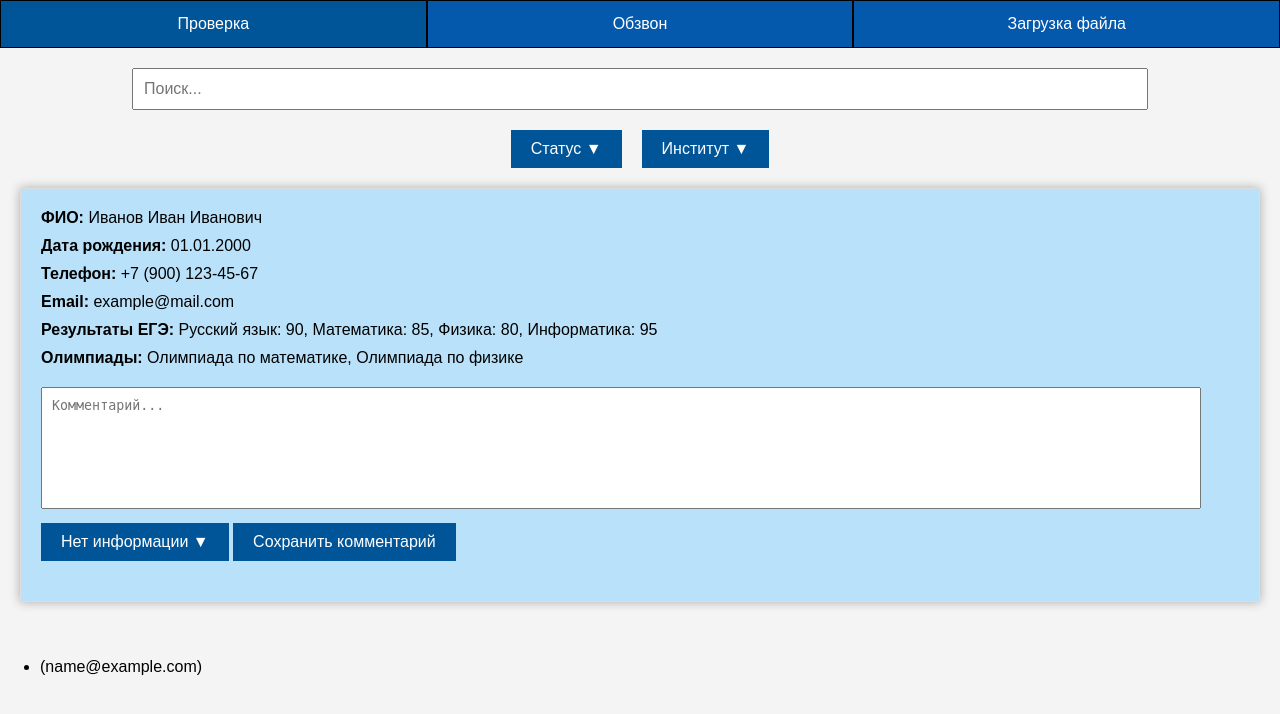
After one commit to Nadezhda13Soloveva/CRM_BVI, a Django app: template CRM_BVI/checking/templates/calling.html in a window 1280 px wide. The commit adds this page. Shown: the top 714 px of the page. Run offline with Django 5.2, Linux system fonts and the light colour scheme; the template is opened without the code that fills it: most values are stand-ins (such as "Sample title", 1, 10 or a date in 2020).

Commit message:
First attempt to connect a page with a call. ERRORS: it is required to correct display errors in html file, and also to configure displaying of list of blocks instead of one.

```diff
--- /dev/null
+++ b/CRM_BVI/checking/static/css/stylecalling.css
@@ -0,0 +1,133 @@
+body {
+    font-family: Arial, sans-serif;
+    margin: 0;
+    padding: 0;
+    background-color: #f4f4f4;
+}
+.navbar {
+    display: flex;
+    background-color: #0559ad;
+    overflow: hidden;
+}
+.navbar a {
+    flex: 1;
+    display: block;
+    color: white;
+    text-align: center;
+    padding: 14px 0;
+    text-decoration: none;
+    border: 1px solid black; /* Добавление тонкой чёрной границы */
+}
+.navbar a:hover {
+    background-color: #005599;
+}
+.main-content {
+    padding: 20px;
+    text-align: center;
+}
+.search-box {
+    margin-bottom: 20px;
+}
+.filters {
+    display: flex;
+    justify-content: center;
+    margin-bottom: 20px;
+}
+.filters .dropdown {
+    position: relative;
+}
+.filters .dropdown button {
+    background-color: #005599;
+    color: white;
+    border: none;
+    padding: 10px 20px;
+    margin: 0 10px;
+    cursor: pointer;
+    font-size: 16px;
+}
+.filters .dropdown-content {
+    display: none;
+    position: absolute;
+    background-color:#005599;
+    min-width: 200px;
+    box-shadow: 0 8px 16px rgba(0, 0, 0, 0.2);
+    z-index: 1;
+    text-align: center;
+}
+.filters .dropdown:hover .dropdown-content,
+.filters .dropdown:focus-within .dropdown-content {
+    display: block;
+}
+.filters .dropdown-content label {
+    display: block;
+    color: white;
+    padding: 10px 15px;
+    text-decoration: none;
+}
+.filters .dropdown-content label input {
+    margin-right: 10px;
+}
+.filters .dropdown-content label:hover {
+    background-color: #0888f2;
+}
+.person-info {
+    border: 1px solid #ddd;
+    padding: 20px;
+    margin-bottom: 20px;
+    text-align: left;
+    background-color: rgb(185, 226, 250);
+    box-shadow: 0 0 10px rgba(0, 0, 0, 0.3);
+}
+.person-info div {
+    margin-bottom: 10px;
+}
+.comment-section {
+    margin-top: 20px;
+}
+.comment-section textarea {
+    width: 95%;
+    height: 100px;
+    padding: 10px;
+    margin-bottom: 10px;
+    resize: none;
+}
+.comment-section .dropdown {
+    position: relative;
+    display: inline-block;
+}
+.comment-section .dropdown button {
+    background-color: #005599;
+    color: white;
+    border: none;
+    padding: 10px 20px;
+    cursor: pointer;
+    font-size: 16px;
+}
+.comment-section .dropdown-content {
+    display: none;
+    position: absolute;
+    background-color: #005599;
+    color: white;
+    min-width: 200px;
+    box-shadow: 0 8px 16px rgba(0, 0, 0, 0.2);
+    z-index: 1;
+}
+.comment-section .dropdown:hover .dropdown-content,
+.comment-section .dropdown:focus-within .dropdown-content {
+    display: block;
+}
+.comment-section .dropdown-content div {
+    padding: 10px 15px;
+    cursor: pointer;
+}
+.comment-section .dropdown-content div:hover {
+    background-color: #0888f2;
+}
+.comment-section button.save-comment {
+    background-color: #005599;
+    color: white;
+    border: none;
+    padding: 10px 20px;
+    cursor: pointer;
+    font-size: 16px;
+}
--- a/CRM_BVI/checking/templates/base_generic.html
+++ b/CRM_BVI/checking/templates/base_generic.html
@@ -3,15 +3,16 @@
 <head>
     <meta charset="UTF-8">
     <meta name="viewport" content="width=device-width, initial-scale=1.0">
-    <title>Форма проверки</title>
+    {% block title %}<title>Форма проверки</title>{% endblock %}
 
 {% load static %}
 <link rel="stylesheet" href="{% static 'css/stylechecking.css' %}" crossorigin="anonymous"/>
+<link rel="stylesheet" href="{% static 'css/stylecalling.css' %}" crossorigin="anonymous"/>
 </head>
 <body>
     <div class="navbar">
-        <a href="#">Проверка</a>
-        <a href="#">Обзвон</a>
+        <a href="{% url 'index' %}">Проверка</a>
+        <a href="{% url 'calling' %}">Обзвон</a>
         <a href="#">Загрузка файла</a>
     </div>
 
--- /dev/null
+++ b/CRM_BVI/checking/templates/calling.html
@@ -0,0 +1,97 @@
+{% extends "base_generic.html" %}
+
+{% block title %}
+    <title>Страница с поиском и фильтрами</title>
+    <script>
+        function updateButtonText(dropdown, button) {
+            const items = dropdown.querySelectorAll('input[type="checkbox"]:checked');
+            const values = Array.from(items).map(item => item.nextSibling.textContent.trim());
+            button.textContent = values.join(', ') || 'Выберите...';
+        }
+
+        function setButtonText(button, text) {
+            button.textContent = text;
+        }
+
+        document.addEventListener('DOMContentLoaded', () => {
+            const statusDropdownItems = document.querySelectorAll('.comment-section .dropdown-content div');
+            const statusButton = document.querySelector('.comment-section .dropdown button');
+            statusDropdownItems.forEach(item => {
+                item.addEventListener('click', () => {
+                    setButtonText(statusButton, item.textContent.trim());
+                });
+            });
+        });
+    </script>
+{% endblock %}
+
+{% block content %}
+    <div class="main-content">
+        <div class="search-box">
+            <input type="text" placeholder="Поиск..." style="width: 80%; padding: 10px; font-size: 16px;">
+        </div>
+        <div class="filters">
+            <div class="dropdown">
+                <button onclick="this.nextElementSibling.style.display = 'block';">Статус ▼</button>
+                <div class="dropdown-content">
+                    <label><input type="checkbox" onclick="updateButtonText(this.closest('.dropdown-content'), this.closest('.dropdown').querySelector('button'));"> Сомневается</label>
+                    <label><input type="checkbox" onclick="updateButtonText(this.closest('.dropdown-content'), this.closest('.dropdown').querySelector('button'));"> Точно будет поступать</label>
+                    <label><input type="checkbox" onclick="updateButtonText(this.closest('.dropdown-content'), this.closest('.dropdown').querySelector('button'));"> Ушел в другой ВУЗ</label>
+                    <label><input type="checkbox" onclick="updateButtonText(this.closest('.dropdown-content'), this.closest('.dropdown').querySelector('button'));"> Нет информации</label>
+                </div>
+            </div>
+            <div class="dropdown">
+                <button onclick="this.nextElementSibling.style.display = 'block';">Институт ▼</button>
+                <div class="dropdown-content">
+                    <label><input type="checkbox" onclick="updateButtonText(this.closest('.dropdown-content'), this.closest('.dropdown').querySelector('button'));"> Институт №1</label>
+                    <label><input type="checkbox" onclick="updateButtonText(this.closest('.dropdown-content'), this.closest('.dropdown').querySelector('button'));"> Институт №2</label>
+                    <label><input type="checkbox" onclick="updateButtonText(this.closest('.dropdown-content'), this.closest('.dropdown').querySelector('button'));"> Институт №3</label>
+                    <label><input type="checkbox" onclick="updateButtonText(this.closest('.dropdown-content'), this.closest('.dropdown').querySelector('button'));"> Институт №4</label>
+                    <label><input type="checkbox" onclick="updateButtonText(this.closest('.dropdown-content'), this.closest('.dropdown').querySelector('button'));"> Институт №5</label>
+                    <label><input type="checkbox" onclick="updateButtonText(this.closest('.dropdown-content'), this.closest('.dropdown').querySelector('button'));"> Институт №6</label>
+                    <label><input type="checkbox" onclick="updateButtonText(this.closest('.dropdown-content'), this.closest('.dropdown').querySelector('button'));"> Институт №7</label>
+                    <label><input type="checkbox" onclick="updateButtonText(this.closest('.dropdown-content'), this.closest('.dropdown').querySelector('button'));"> Институт №8</label>
+                    <label><input type="checkbox" onclick="updateButtonText(this.closest('.dropdown-content'), this.closest('.dropdown').querySelector('button'));"> Институт №9</label>
+                    <label><input type="checkbox" onclick="updateButtonText(this.closest('.dropdown-content'), this.closest('.dropdown').querySelector('button'));"> Институт №10</label>
+                    <label><input type="checkbox" onclick="updateButtonText(this.closest('.dropdown-content'), this.closest('.dropdown').querySelector('button'));"> Институт №11</label>
+                    <label><input type="checkbox" onclick="updateButtonText(this.closest('.dropdown-content'), this.closest('.dropdown').querySelector('button'));"> Институт №12</label>
+                    <label><input type="checkbox" onclick="updateButtonText(this.closest('.dropdown-content'), this.closest('.dropdown').querySelector('button'));"> Институт №14</label>
+                </div>
+            </div>
+        </div>
+        <div class="person-info">
+            <div><strong>ФИО:</strong> Иванов Иван Иванович</div>
+            <div><strong>Дата рождения:</strong> 01.01.2000</div>
+            <div><strong>Телефон:</strong> +7 (900) 123-45-67</div>
+            <div><strong>Email:</strong> example@mail.com</div>
+            <div><strong>Результаты ЕГЭ:</strong> Русский язык: 90, Математика: 85, Физика: 80, Информатика: 95</div>
+            <div><strong>Олимпиады:</strong> Олимпиада по математике, Олимпиада по физике</div>
+            <div class="comment-section">
+                <textarea placeholder="Комментарий..."></textarea>
+                <div class="dropdown">
+                    <button>Нет информации ▼</button>
+                    <div class="dropdown-content">
+                        <div>Сомневается</div>
+                        <div>Точно будет поступать</div>
+                        <div>Ушел в другой ВУЗ</div>
+                        <div>Нет информации</div>
+                    </div>
+                </div>
+                <button class="save-comment">Сохранить комментарий</button>
+            </div>
+        </div>
+        <!-- Добавьте другие прямоугольники с информацией о человеке по аналогии -->
+    </div>
+    {% if calling_list %}
+    <ul>
+      {% for call in calling_list %}
+      <li>
+        ({{call.email}})
+      </li>
+      {% endfor %}
+
+    </ul>
+    {% else %}
+      <p>There are no books in the library.</p>
+    {% endif %}
+{% endblock %}
--- a/CRM_BVI/checking/urls.py
+++ b/CRM_BVI/checking/urls.py
@@ -4,5 +4,5 @@ from . import views
 
 urlpatterns = [
     path('', views.index, name='index'),
-    path('calling/', views.Call.as_view(), name='calling'),
+    path('calling/', views.CallList.as_view(), name='calling'),
 ]
--- a/CRM_BVI/checking/views.py
+++ b/CRM_BVI/checking/views.py
@@ -5,5 +5,7 @@ from django.views import generic
 def index(request):
     return render(request, 'index.html')
 
-class Call(generic.ListView):
+class CallList(generic.ListView):
     model = Abiturients
+    context_object_name = 'calling_list'
+    template_name = 'calling.html'
```
Also changed, not shown: CRM_BVI/checking/templates/checking/abiturients_list.html (deleted, +0 -19 lines).
